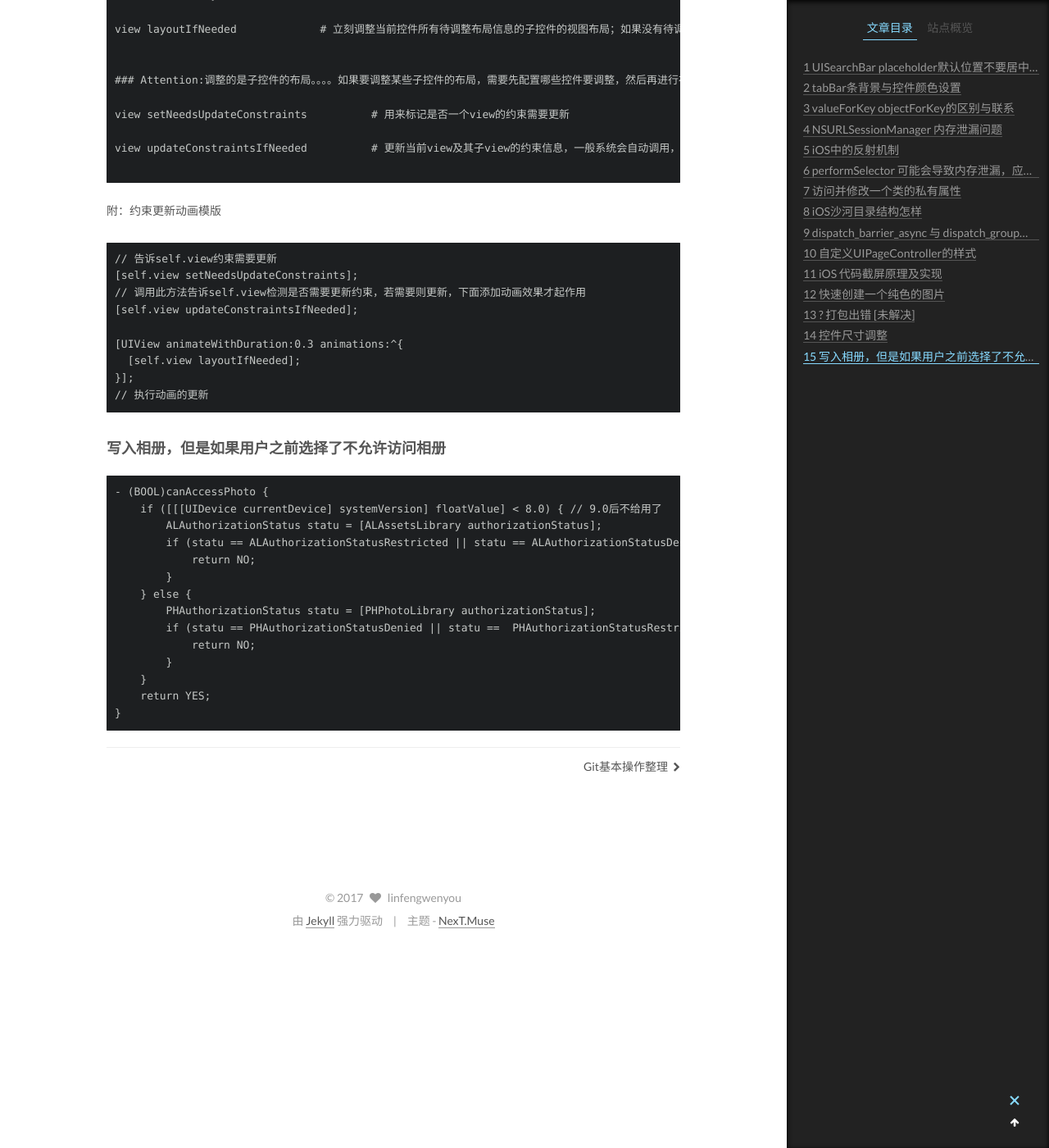
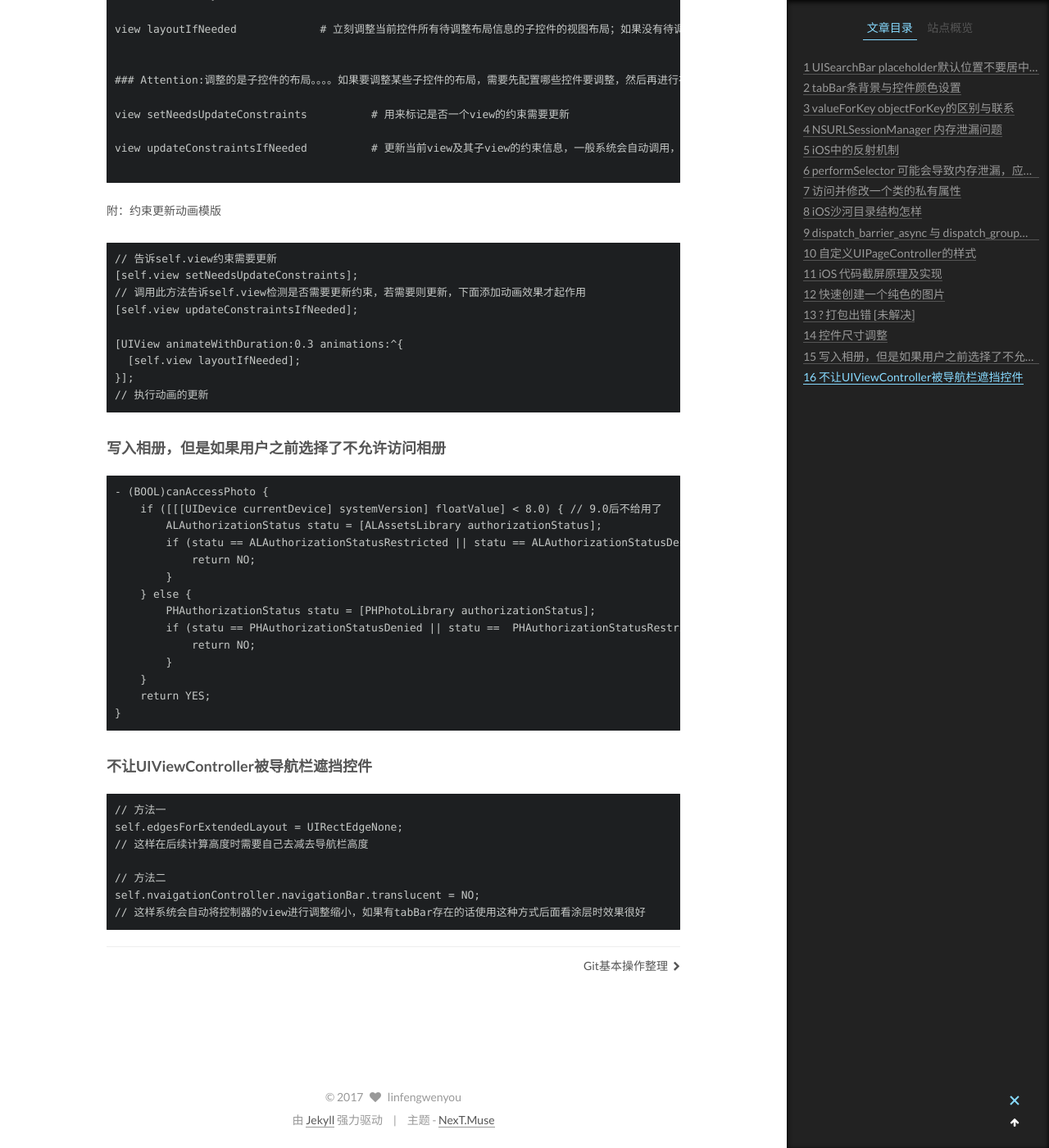
Before and after one commit to linfengwenyou/linfengwenyou.github.io, a Jekyll site: the page built from _posts/2017-11-05-iOS开发小技巧集锦.md, in a window 1280 px wide and 1400 px high, scrolled down 9415 px. Shown: the whole window at 82% size. Built offline with Jekyll 4.4.1, drawn with Linux system fonts in a browser that asks for light colours.

Commit message:
更新代码

````diff
--- a/_posts/2017-11-05-iOS开发小技巧集锦.md
+++ b/_posts/2017-11-05-iOS开发小技巧集锦.md
@@ -477,3 +477,17 @@ view updateConstraintsIfNeeded		# 更新当前view及其子view的约束信息
     return YES;
 }
 ```
+
+
+
+### 不让UIViewController被导航栏遮挡控件
+
+```
+// 方法一
+self.edgesForExtendedLayout = UIRectEdgeNone;
+// 这样在后续计算高度时需要自己去减去导航栏高度
+
+// 方法二
+self.nvaigationController.navigationBar.translucent = NO;
+// 这样系统会自动将控制器的view进行调整缩小，如果有tabBar存在的话使用这种方式后面看涂层时效果很好
+```
````
Also changed, not shown: 1 other file.
